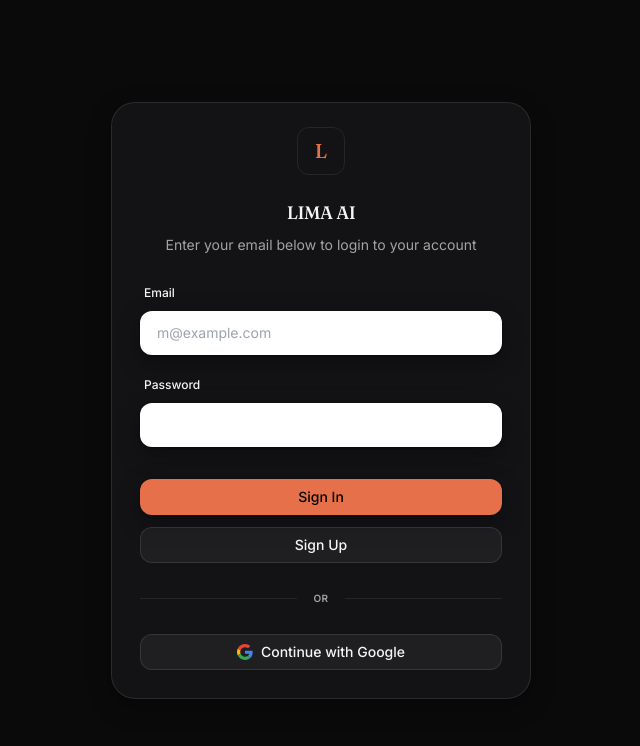
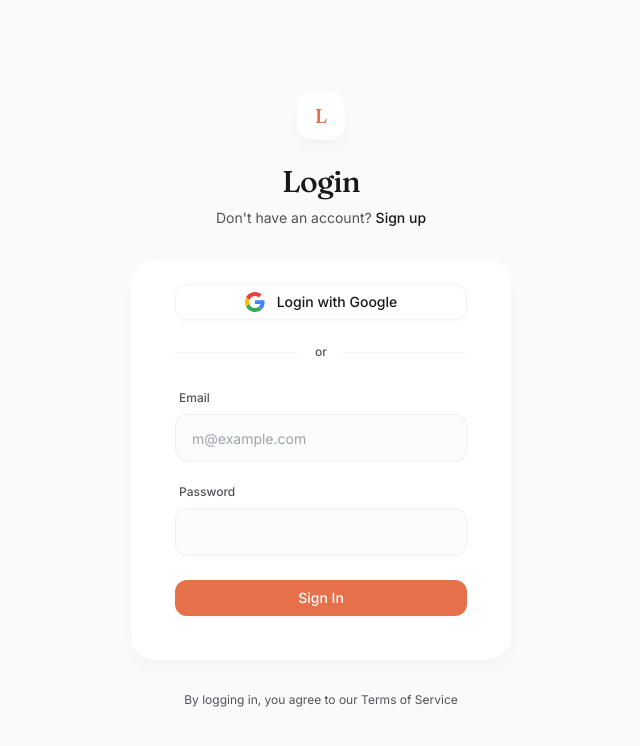
Before and after one commit to jamalics50/lima-ai-clone, a Next.js app: page /login in a window 1280 px wide. Shown: the top 746 px of the page, without its empty margins (319-959 px from the left). Built offline with nearby package versions, Linux system fonts and the light colour scheme; no server answers.

Commit message:
feat: UI/UX Redesign v2 - Light Theme & Floating Chrome

```diff
--- /dev/null
+++ b/src/app/(app)/TopNav.tsx
@@ -0,0 +1,69 @@
+'use client';
+
+import React from 'react';
+import Link from 'next/link';
+import { usePathname } from 'next/navigation';
+import { motion, AnimatePresence } from 'framer-motion';
+import { Home, MessageSquare, Users, BookOpen, FileText, Settings } from 'lucide-react';
+import { useFeedback } from '@/hooks/useFeedback';
+import { SPRING_CONFIGS } from '@/lib/feedback';
+import type { LucideIcon } from 'lucide-react';
+
+interface NavItem {
+  name: string;
+  href: string;
+  icon: LucideIcon;
+}
+
+const navigation: NavItem[] = [
+  { name: 'Overview', href: '/', icon: Home },
+  { name: 'Mentions', href: '/mentions', icon: MessageSquare },
+  { name: 'Competitors', href: '/competitors', icon: Users },
+  { name: 'Prompts', href: '/prompts', icon: BookOpen },
+  { name: 'Audit', href: '/audit', icon: FileText },
+  { name: 'Settings', href: '/settings', icon: Settings },
+];
+
+export function TopNav() {
+  const pathname = usePathname();
+  const { trigger } = useFeedback();
+
+  const isActive = (href: string) =>
+    href === '/' ? pathname === '/' : pathname.startsWith(href);
+
+  return (
+    <nav className="flex items-center gap-1 bg-white/70 backdrop-blur-xl border border-black/5 rounded-full p-1 shadow-sm">
+      {navigation.map((item) => {
+        const active = isActive(item.href);
+        return (
+          <Link
+            key={item.name}
+            href={item.href}
+            onClick={() => trigger('select')}
+            className={`relative flex items-center gap-2 rounded-full px-4 py-2 text-[13px] font-sans font-medium transition-colors duration-150 ${
+              active
+                ? 'text-foreground'
+                : 'text-muted-foreground hover:text-foreground hover:bg-black/5'
+            }`}
+          >
+            {/* Sliding background pill — springs to the active item */}
+            <AnimatePresence>
+              {active && (
+                <motion.div
+                  layoutId="topnav-active-pill"
+                  className="absolute inset-0 rounded-full bg-white shadow-soft border border-black/5"
+                  transition={SPRING_CONFIGS.slide}
+                  initial={{ opacity: 0 }}
+                  animate={{ opacity: 1 }}
+                  exit={{ opacity: 0 }}
+                />
+              )}
+            </AnimatePresence>
+            <item.icon className="relative z-10 h-4 w-4 shrink-0" />
+            <span className="relative z-10">{item.name}</span>
+          </Link>
+        );
+      })}
+    </nav>
+  );
+}
--- a/src/app/(app)/layout.tsx
+++ b/src/app/(app)/layout.tsx
@@ -1,7 +1,8 @@
 import React from 'react';
 import { createClient } from '@/utils/supabase/server';
 import { redirect } from 'next/navigation';
-import { SidebarNav } from './SidebarNav';
+import { TopNav } from './TopNav';
+import { LogOut } from 'lucide-react';
 
 export default async function AppLayout({ children }: { children: React.ReactNode }) {
   const supabase = await createClient();
@@ -24,7 +25,6 @@ export default async function AppLayout({ children }: { children: React.ReactNod
   const workspaceName = (workspaceObj as { name?: string })?.name || 'My Workspace';
 
   // Only redirect to onboarding if we have a workspace AND it has explicitly 0 brands.
-  // If the brands table doesn't exist yet (SQL not run), count will be null — don't redirect.
   if (workspaceId) {
     const { count } = await supabase
       .from('brands')
@@ -39,37 +39,56 @@ export default async function AppLayout({ children }: { children: React.ReactNod
   const initial = user.email ? user.email.charAt(0).toUpperCase() : 'U';
 
   return (
-    <div className="flex h-screen overflow-hidden text-foreground">
-      {/* Fixed ambient background — 2 large radial glows, pointer-events-none so they never capture clicks */}
-      <div className="fixed inset-0 z-0 pointer-events-none overflow-hidden" aria-hidden="true">
-        <div className="absolute top-[-20%] left-[50%] -translate-x-1/2 w-[900px] h-[600px] rounded-full opacity-[0.07] blur-[120px]" style={{ background: 'var(--accent-primary)' }} />
-        <div className="absolute top-[10%] right-[-10%] w-[600px] h-[500px] rounded-full opacity-[0.05] blur-[100px]" style={{ background: 'var(--accent-blue)' }} />
+    <div className="flex h-screen overflow-hidden bg-background text-foreground relative">
+      {/* Soft floating clouds ambient background */}
+      <div className="fixed inset-0 z-0 pointer-events-none overflow-hidden mix-blend-multiply opacity-50" aria-hidden="true">
+        <div className="absolute top-[-10%] left-[20%] w-[800px] h-[800px] rounded-full blur-[120px] bg-coral/5" />
+        <div className="absolute top-[20%] right-[-10%] w-[600px] h-[600px] rounded-full blur-[100px] bg-sky/5" />
       </div>
-      {/* Sidebar — uses surface-1 (slightly lighter than bg-base) for subtle elevation */}
-      <aside className="relative z-10 w-64 flex flex-col border-r border-border" style={{ background: 'var(--surface-1)' }}>
-        <div className="flex h-16 shrink-0 items-center px-6 border-b border-border">
-          <span className="font-sans font-semibold text-lg tracking-tighter text-foreground">LIMA AI</span>
-        </div>
-        {/* SidebarNav handles active state, spring pill, and feedback */}
-        <SidebarNav />
-      </aside>
 
-      {/* Main content — sits on z-10 so ambient layer shows behind sidebar glass */}
+      {/* Main content — sits on z-10 */}
       <div className="relative z-10 flex flex-1 flex-col overflow-hidden">
-        {/* Topbar — glassy blur over ambient */}
-        <header className="absolute inset-x-0 top-0 z-50 flex h-16 shrink-0 items-center justify-between border-b border-border backdrop-blur-md px-8" style={{ background: 'rgba(19,19,22,0.8)' }}>
-          <h1 className="text-base font-sans font-medium text-foreground">{workspaceName}</h1>
+
+        {/* Floating Top Nav Container */}
+        <header className="absolute inset-x-0 top-0 z-50 flex h-20 items-center justify-between px-8">
+          {/* Left: Brand / Workspace */}
+          <div className="flex items-center gap-3">
+            <div className="h-10 w-10 rounded-xl bg-white shadow-soft flex items-center justify-center border border-black/5">
+              <span className="font-serif font-bold text-coral text-lg">L</span>
+            </div>
+            <div className="flex flex-col">
+              <span className="font-sans font-semibold text-[15px] tracking-tight text-foreground leading-tight">LIMA AI</span>
+              <span className="text-xs text-muted-foreground font-medium">{workspaceName}</span>
+            </div>
+          </div>
+
+          {/* Center: Floating Pill Navigation */}
+          <div className="absolute left-1/2 -translate-x-1/2">
+            <TopNav />
+          </div>
+
+          {/* Right: User actions */}
           <div className="flex items-center gap-4">
-            {/* Avatar uses coral as the brand identity color */}
-            <div className="h-8 w-8 rounded-full flex items-center justify-center text-sm font-sans font-bold shadow-sm ring-1 ring-white/10" style={{ background: 'var(--accent-primary)', color: '#fff' }}>
+            <form action="/auth/signout" method="post">
+              <button
+                type="submit"
+                className="flex items-center justify-center h-10 w-10 rounded-full bg-white shadow-sm border border-black/5 text-muted-foreground hover:text-foreground transition-colors hover:shadow-soft"
+                title="Sign out"
+              >
+                <LogOut className="h-4 w-4" />
+              </button>
+            </form>
+            <div className="h-10 w-10 rounded-full flex items-center justify-center text-sm font-sans font-bold bg-coral text-white shadow-soft">
               {initial}
             </div>
           </div>
         </header>
 
         {/* Main scrollable area */}
-        <main className="flex-1 overflow-y-auto p-8 pt-24">
-          {children}
+        <main className="flex-1 overflow-y-auto px-8 pb-12 pt-28">
+          <div className="max-w-7xl mx-auto space-y-6">
+            {children}
+          </div>
         </main>
       </div>
     </div>
--- a/src/app/(auth)/login/page.tsx
+++ b/src/app/(auth)/login/page.tsx
@@ -1,5 +1,5 @@
 import { Button } from '@/components/ui/Button';
-import { Card, CardContent, CardDescription, CardHeader, CardTitle } from '@/components/ui/Card';
+import { Card, CardContent } from '@/components/ui/Card';
 import { createClient } from '@/utils/supabase/server';
 import { redirect } from 'next/navigation';
 
@@ -77,101 +77,91 @@ export default async function LoginPage({
   };
 
   return (
-    <div className="flex min-h-screen items-center justify-center bg-background p-4 relative overflow-hidden">
-      {/* Premium ambient glow background */}
-      <div className="absolute top-1/2 left-1/2 -translate-x-1/2 -translate-y-1/2 w-[800px] h-[800px] bg-coral/5 rounded-full blur-[120px] pointer-events-none" />
-      <div className="absolute top-1/2 left-1/2 -translate-x-1/2 -translate-y-1/2 w-[400px] h-[400px] bg-sky/5 rounded-full blur-[100px] pointer-events-none mix-blend-screen" />
+    <div className="flex min-h-screen items-center justify-center bg-[#fafafa] p-4 relative overflow-hidden text-foreground">
+      {/* Soft warm cloud art background */}
+      <div className="absolute top-0 left-1/2 -translate-x-1/2 w-full max-w-4xl h-[600px] pointer-events-none opacity-50 mix-blend-multiply">
+        <div className="absolute top-[-10%] left-[20%] w-[500px] h-[500px] bg-coral/10 rounded-full blur-[100px]" />
+        <div className="absolute top-[10%] right-[20%] w-[400px] h-[400px] bg-sky/10 rounded-full blur-[90px]" />
+      </div>
 
-      <Card className="w-full max-w-[420px] p-2 bg-card/80 backdrop-blur-xl border-white/10 shadow-2xl relative z-10 rounded-[24px]">
-        <CardHeader className="space-y-2 pb-6 pt-4 text-center">
-          <div className="mx-auto h-12 w-12 rounded-xl bg-coral/10 border border-coral/20 flex items-center justify-center mb-4">
+      <div className="w-full max-w-[380px] relative z-10 flex flex-col items-center">
+        {/* Title and subtitle outside the card */}
+        <div className="text-center mb-8">
+          <div className="mx-auto h-12 w-12 rounded-2xl bg-white shadow-soft flex items-center justify-center mb-6">
             <span className="text-xl font-serif font-bold text-coral">L</span>
           </div>
-          <CardTitle className="text-2xl font-serif font-medium tracking-tight text-foreground">LIMA AI</CardTitle>
-          <CardDescription className="text-muted-foreground text-sm">
-            Enter your email below to login to your account
-          </CardDescription>
-        </CardHeader>
-        <CardContent className="space-y-5">
+          <h1 className="text-3xl font-serif font-medium tracking-tight text-foreground mb-2">Login</h1>
+          <p className="text-muted-foreground text-sm font-sans">
+            Don&apos;t have an account?{' '}
+            <button formAction={signUp} className="text-foreground font-medium hover:underline focus:outline-none">
+              Sign up
+            </button>
+          </p>
+        </div>
+
+        {/* Floating white card */}
+        <Card className="w-full p-6 bg-white shadow-float rounded-[24px] border-none">
+          <CardContent className="p-0 space-y-6">
+            <form action={signInWithGoogle}>
+              <Button type="submit" variant="outline" className="w-full h-12 rounded-xl text-[15px] bg-white border-black/5 shadow-sm hover:bg-zinc-50 text-foreground flex items-center justify-center gap-3 font-medium">
+                <svg viewBox="0 0 24 24" className="h-5 w-5" aria-hidden="true">
+                  <path d="M12.0003 4.75C13.7703 4.75 15.3553 5.36002 16.6053 6.54998L20.0303 3.125C17.9502 1.19 15.2353 0 12.0003 0C7.31028 0 3.25527 2.69 1.28027 6.60998L5.27028 9.70498C6.21525 6.86002 8.87028 4.75 12.0003 4.75Z" fill="#EA4335" />
+                  <path d="M23.49 12.275C23.49 11.49 23.415 10.73 23.3 10H12V14.51H18.47C18.18 15.99 17.34 17.25 16.08 18.1L19.945 21.1C22.2 19.01 23.49 15.92 23.49 12.275Z" fill="#4285F4" />
+                  <path d="M5.26498 14.2949C5.02498 13.5699 4.88501 12.7999 4.88501 11.9999C4.88501 11.1999 5.01998 10.4299 5.26498 9.7049L1.275 6.60986C0.46 8.22986 0 10.0599 0 11.9999C0 13.9399 0.46 15.7699 1.28 17.3899L5.26498 14.2949Z" fill="#FBBC05" />
+                  <path d="M12.0004 24.0001C15.2404 24.0001 17.9654 22.935 19.9454 21.095L16.0804 18.095C15.0054 18.82 13.6204 19.245 12.0004 19.245C8.8704 19.245 6.21537 17.135 5.26538 14.29L1.27539 17.385C3.25539 21.31 7.3104 24.0001 12.0004 24.0001Z" fill="#34A853" />
+                </svg>
+                Login with Google
+              </Button>
+            </form>
+
+            <div className="relative flex items-center">
+              <div className="flex-grow border-t border-black/5"></div>
+              <span className="flex-shrink mx-4 text-xs font-medium text-muted-foreground">or</span>
+              <div className="flex-grow border-t border-black/5"></div>
+            </div>
+
             <form className="space-y-4">
-            <div className="space-y-2 text-left">
-              <label
-                htmlFor="email"
-                className="text-xs font-sans font-medium text-foreground ml-1"
-              >
-                Email
-              </label>
+              <div className="space-y-1.5">
+                <label htmlFor="email" className="text-xs font-sans font-medium text-muted-foreground ml-1">Email</label>
                 <input
                   id="email"
                   name="email"
                   type="email"
                   placeholder="m@example.com"
                   required
-                className="flex h-11 w-full rounded-xl border border-white/10 bg-background/50 px-4 py-2 text-sm text-foreground placeholder:text-muted-foreground/50 focus-visible:outline-none focus-visible:border-coral/50 focus-visible:ring-1 focus-visible:ring-coral/50 shadow-sm transition-all"
+                  className="flex h-12 w-full rounded-xl border border-black/5 bg-zinc-50/50 px-4 py-2 text-sm text-foreground placeholder:text-muted-foreground/50 focus-visible:outline-none focus-visible:border-coral/50 focus-visible:ring-1 focus-visible:ring-coral/50 transition-all"
                 />
               </div>
-            <div className="space-y-2 text-left">
-              <label
-                htmlFor="password"
-                className="text-xs font-sans font-medium text-foreground ml-1"
-              >
-                Password
-              </label>
+              <div className="space-y-1.5">
+                <label htmlFor="password" className="text-xs font-sans font-medium text-muted-foreground ml-1">Password</label>
                 <input
                   id="password"
                   name="password"
                   type="password"
                   required
-                className="flex h-11 w-full rounded-xl border border-white/10 bg-background/50 px-4 py-2 text-sm text-foreground placeholder:text-muted-foreground/50 focus-visible:outline-none focus-visible:border-coral/50 focus-visible:ring-1 focus-visible:ring-coral/50 shadow-sm transition-all"
+                  className="flex h-12 w-full rounded-xl border border-black/5 bg-zinc-50/50 px-4 py-2 text-sm text-foreground placeholder:text-muted-foreground/50 focus-visible:outline-none focus-visible:border-coral/50 focus-visible:ring-1 focus-visible:ring-coral/50 transition-all"
                 />
               </div>
-            <div className="flex flex-col gap-3 pt-4">
-              <Button formAction={signIn} variant="primary" className="w-full h-11 rounded-xl text-base shadow-lg shadow-coral/20">
+              <div className="pt-2">
+                <Button formAction={signIn} variant="primary" className="w-full h-12 rounded-xl text-[15px]">
                   Sign In
-              </Button>
-              <Button formAction={signUp} variant="outline" className="w-full h-11 rounded-xl bg-white/5 border-white/10 hover:bg-white/10 text-foreground">
-                Sign Up
                 </Button>
               </div>
             </form>
 
-          <div className="relative flex py-2 items-center">
-            <div className="flex-grow border-t border-border"></div>
-            <span className="flex-shrink mx-4 text-[10px] font-semibold text-muted-foreground uppercase tracking-wider">Or</span>
-            <div className="flex-grow border-t border-border"></div>
-          </div>
-
-          <form action={signInWithGoogle}>
-            <Button type="submit" variant="outline" className="w-full h-11 rounded-xl bg-white/5 border-white/10 hover:bg-white/10 text-foreground flex items-center justify-center gap-2">
-              <svg viewBox="0 0 24 24" className="h-4 w-4" aria-hidden="true">
-                <path
-                  d="M12.0003 4.75C13.7703 4.75 15.3553 5.36002 16.6053 6.54998L20.0303 3.125C17.9502 1.19 15.2353 0 12.0003 0C7.31028 0 3.25527 2.69 1.28027 6.60998L5.27028 9.70498C6.21525 6.86002 8.87028 4.75 12.0003 4.75Z"
-                  fill="#EA4335"
-                />
-                <path
-                  d="M23.49 12.275C23.49 11.49 23.415 10.73 23.3 10H12V14.51H18.47C18.18 15.99 17.34 17.25 16.08 18.1L19.945 21.1C22.2 19.01 23.49 15.92 23.49 12.275Z"
-                  fill="#4285F4"
-                />
-                <path
-                  d="M5.26498 14.2949C5.02498 13.5699 4.88501 12.7999 4.88501 11.9999C4.88501 11.1999 5.01998 10.4299 5.26498 9.7049L1.275 6.60986C0.46 8.22986 0 10.0599 0 11.9999C0 13.9399 0.46 15.7699 1.28 17.3899L5.26498 14.2949Z"
-                  fill="#FBBC05"
-                />
-                <path
-                  d="M12.0004 24.0001C15.2404 24.0001 17.9654 22.935 19.9454 21.095L16.0804 18.095C15.0054 18.82 13.6204 19.245 12.0004 19.245C8.8704 19.245 6.21537 17.135 5.26538 14.29L1.27539 17.385C3.25539 21.31 7.3104 24.0001 12.0004 24.0001Z"
-                  fill="#34A853"
-                />
-              </svg>
-              Continue with Google
-            </Button>
-          </form>
-
             {searchParams?.message && (
-            <p className="mt-4 p-4 bg-muted text-foreground text-center text-sm rounded-md">
+              <p className="p-3 bg-red-50 text-red-600 border border-red-100 text-center text-sm rounded-xl">
                 {searchParams.message}
               </p>
             )}
           </CardContent>
         </Card>
+
+        {/* Footer links */}
+        <div className="mt-8 text-center text-xs text-muted-foreground space-y-2 font-sans">
+          <p>By logging in, you agree to our Terms of Service</p>
+        </div>
+      </div>
     </div>
   );
 }
--- a/src/app/globals.css
+++ b/src/app/globals.css
@@ -4,39 +4,43 @@
 
 @layer base {
   :root {
-    /* Surfaces — layered elevation, not one flat black */
-    --bg-base: #0a0a0b;
-    --bg-canvas: radial-gradient(ellipse 80% 50% at 50% -10%, rgba(230,110,64,0.08), transparent),
-                 radial-gradient(ellipse 60% 40% at 90% 10%, rgba(59,130,246,0.06), transparent),
-                 #0a0a0b;
-    --surface-1: #131316;      /* card background */
-    --surface-2: #1a1a1e;      /* nested/hover card */
-    --surface-glass: rgba(255,255,255,0.03);
-    --border-subtle: rgba(255,255,255,0.08);
+    /* Surfaces — light theme off-white and elevated whites */
+    --bg-base: #fafafa;
+    --bg-canvas: radial-gradient(ellipse 80% 50% at 50% -10%, rgba(230,110,64,0.03), transparent),
+                 radial-gradient(ellipse 60% 40% at 90% 10%, rgba(59,130,246,0.03), transparent),
+                 #fafafa;
+    --surface-1: #ffffff;      /* card background */
+    --surface-2: #f4f4f5;      /* nested/hover card */
+    --surface-glass: rgba(255,255,255,0.7);
+    --border-subtle: rgba(0,0,0,0.06);
     --border-glow: rgba(230,110,64,0.35);
 
-    /* Brand accent (keep the existing coral, refine it) */
+    /* Brand accent (keep the existing coral, refine it for light theme contrast) */
     --accent-primary: #e6704a;
-    --accent-primary-hover: #f0855f;
-    --accent-primary-muted: rgba(230,112,74,0.15);
+    --accent-primary-hover: #d95e38;
+    --accent-primary-muted: rgba(230,112,74,0.1);
 
     /* Secondary/data accents */
     --accent-blue: #3b82f6;      /* Share of Voice, secondary metrics */
-    --accent-emerald: #34d399;   /* positive sentiment */
-    --accent-rose: #f87171;      /* negative sentiment */
-    --accent-neutral: #9ca3af;   /* neutral sentiment */
+    --accent-emerald: #10b981;   /* positive sentiment (darker for light mode contrast) */
+    --accent-rose: #ef4444;      /* negative sentiment */
+    --accent-neutral: #6b7280;   /* neutral sentiment */
 
     /* Text */
-    --text-primary: #f5f5f4;
-    --text-secondary: #a3a3a3;
-    --text-muted: #6b6b6f;
+    --text-primary: #18181b;     /* zinc-900 */
+    --text-secondary: #52525b;   /* zinc-600 */
+    --text-muted: #a1a1aa;       /* zinc-400 */
 
     /* Shape & elevation */
     --radius-sm: 10px;
     --radius-md: 16px;
     --radius-lg: 24px;
-    --shadow-card: 0 1px 2px rgba(0,0,0,0.4), 0 8px 24px rgba(0,0,0,0.3);
-    --shadow-glow-accent: 0 0 0 1px var(--border-glow), 0 0 40px -10px rgba(230,112,74,0.35);
+
+    /* Light mode soft floating shadows */
+    --shadow-card: 0 4px 6px -1px rgba(0, 0, 0, 0.02), 0 2px 4px -2px rgba(0, 0, 0, 0.02);
+    --shadow-float: 0 20px 25px -5px rgba(0, 0, 0, 0.05), 0 8px 10px -6px rgba(0, 0, 0, 0.01);
+    --shadow-soft: 0 10px 15px -3px rgba(0, 0, 0, 0.03), 0 4px 6px -4px rgba(0, 0, 0, 0.02);
+    --shadow-glow-accent: 0 0 0 1px var(--border-glow), 0 0 40px -10px rgba(230,112,74,0.25);
 
     /* Original mapped values for seamless integration */
     --background: var(--bg-base);
@@ -44,7 +48,7 @@
     --card: var(--surface-1);
     --card-foreground: var(--text-primary);
     --border: var(--border-subtle);
-    --muted: rgba(255, 255, 255, 0.04);
+    --muted: rgba(0, 0, 0, 0.04);
     --muted-foreground: var(--text-secondary);
     --ease-primary: cubic-bezier(.22, 1, .36, 1);
   }
@@ -69,10 +73,10 @@
 
   ::selection {
     background-color: var(--accent-primary);
-    color: #000000;
+    color: #ffffff;
   }
 
-  /* Custom sleek scrollbar */
+  /* Custom sleek scrollbar for light theme */
   ::-webkit-scrollbar {
     width: 6px;
     height: 6px;
@@ -81,11 +85,11 @@
     background: transparent;
   }
   ::-webkit-scrollbar-thumb {
-    background: rgba(255, 255, 255, 0.1);
+    background: rgba(0, 0, 0, 0.1);
     border-radius: 9999px;
   }
   ::-webkit-scrollbar-thumb:hover {
-    background: rgba(255, 255, 255, 0.2);
+    background: rgba(0, 0, 0, 0.2);
   }
 }
 
--- a/src/components/ui/Badge.tsx
+++ b/src/components/ui/Badge.tsx
@@ -8,9 +8,9 @@ export function Badge({ className = '', variant = 'default', ...props }: BadgePr
   const baseStyles = 'inline-flex items-center rounded-full border px-2.5 py-0.5 text-[11px] font-sans font-medium tracking-wide transition-colors focus:outline-none';
 
   const variants = {
-    default: 'border-transparent bg-white/10 text-foreground',
-    secondary: 'border-border bg-transparent text-muted-foreground',
-    outline: 'border-border text-foreground',
+    default: 'border-transparent bg-zinc-100 text-foreground',
+    secondary: 'border-transparent bg-transparent text-muted-foreground',
+    outline: 'border-black/10 text-foreground',
   };
 
   const classes = `${baseStyles} ${variants[variant]} ${className}`;
--- a/src/components/ui/Button.tsx
+++ b/src/components/ui/Button.tsx
@@ -19,11 +19,11 @@ export function Button({
   const baseStyles = 'inline-flex items-center justify-center font-sans font-medium transition-colors duration-150 focus-visible:outline-none focus-visible:ring-2 focus-visible:ring-white/20 disabled:opacity-50 disabled:pointer-events-none rounded-full border cursor-pointer';
 
   const variants = {
-    primary:   'bg-coral text-coral-text border-transparent shadow-md hover:bg-coral-hover hover:shadow-glow',
-    secondary: 'border-border text-foreground bg-surface-2 hover:bg-surface-glass shadow-sm',
-    tertiary:  'border-transparent text-muted-foreground hover:text-foreground hover:bg-white/5',
-    outline:   'border-border text-foreground bg-transparent hover:bg-white/5 hover:border-white/20',
-    ghost:     'border-transparent text-muted-foreground hover:text-foreground hover:bg-white/5',
+    primary:   'bg-coral text-white border-transparent shadow-md hover:bg-coral-hover hover:shadow-glow',
+    secondary: 'border-transparent text-foreground bg-zinc-100 hover:bg-zinc-200 shadow-sm',
+    tertiary:  'border-transparent text-muted-foreground hover:text-foreground hover:bg-black/5',
+    outline:   'border-black/10 text-foreground bg-transparent hover:bg-black/5 hover:border-black/20',
+    ghost:     'border-transparent text-muted-foreground hover:text-foreground hover:bg-black/5',
   };
 
   const sizes = {
--- a/src/components/ui/Card.tsx
+++ b/src/components/ui/Card.tsx
@@ -12,7 +12,7 @@ export function Card({ className = '', delay = 0, style, ...props }: CardProps)
 
   return (
     <div
-      className={`rounded-lg border border-border bg-card text-card-foreground shadow-sm animate-card-mount transition-all duration-[180ms] ${className}`}
+      className={`rounded-3xl border border-black/5 bg-card text-card-foreground shadow-soft animate-card-mount transition-all duration-[240ms] ${className}`}
       style={mountStyle}
       {...props}
     />
--- a/tailwind.config.ts
+++ b/tailwind.config.ts
@@ -58,6 +58,8 @@ const config: Config = {
         md: "var(--shadow-card)",
         lg: "var(--shadow-card)",
         glow: "var(--shadow-glow-accent)",
+        soft: "var(--shadow-soft)",
+        float: "var(--shadow-float)",
       }
     },
   },
```
Also changed, not shown: src/app/(app)/SidebarNav.tsx (deleted, +0 -98 lines), src/components/ui/MotionWrapper.tsx (+5 -4 lines). Lines whose indentation alone changed are shown as unchanged.
